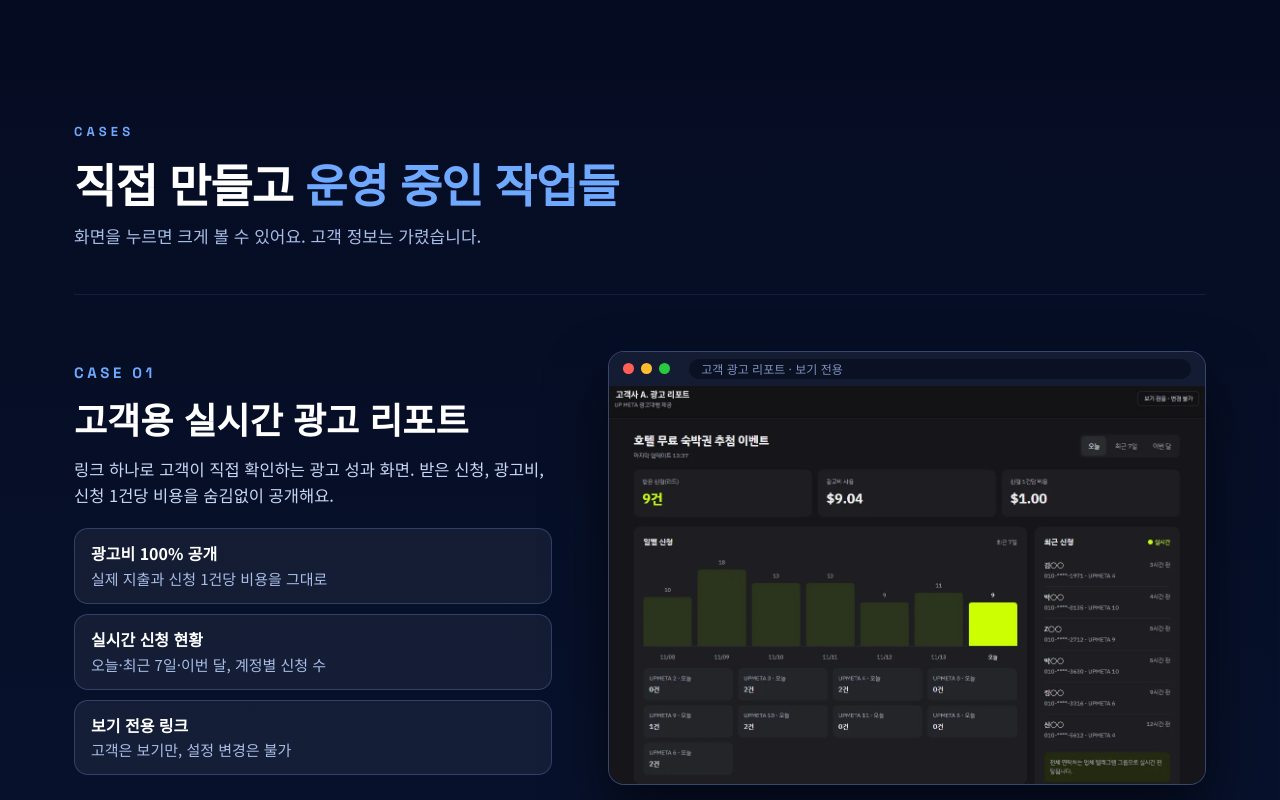
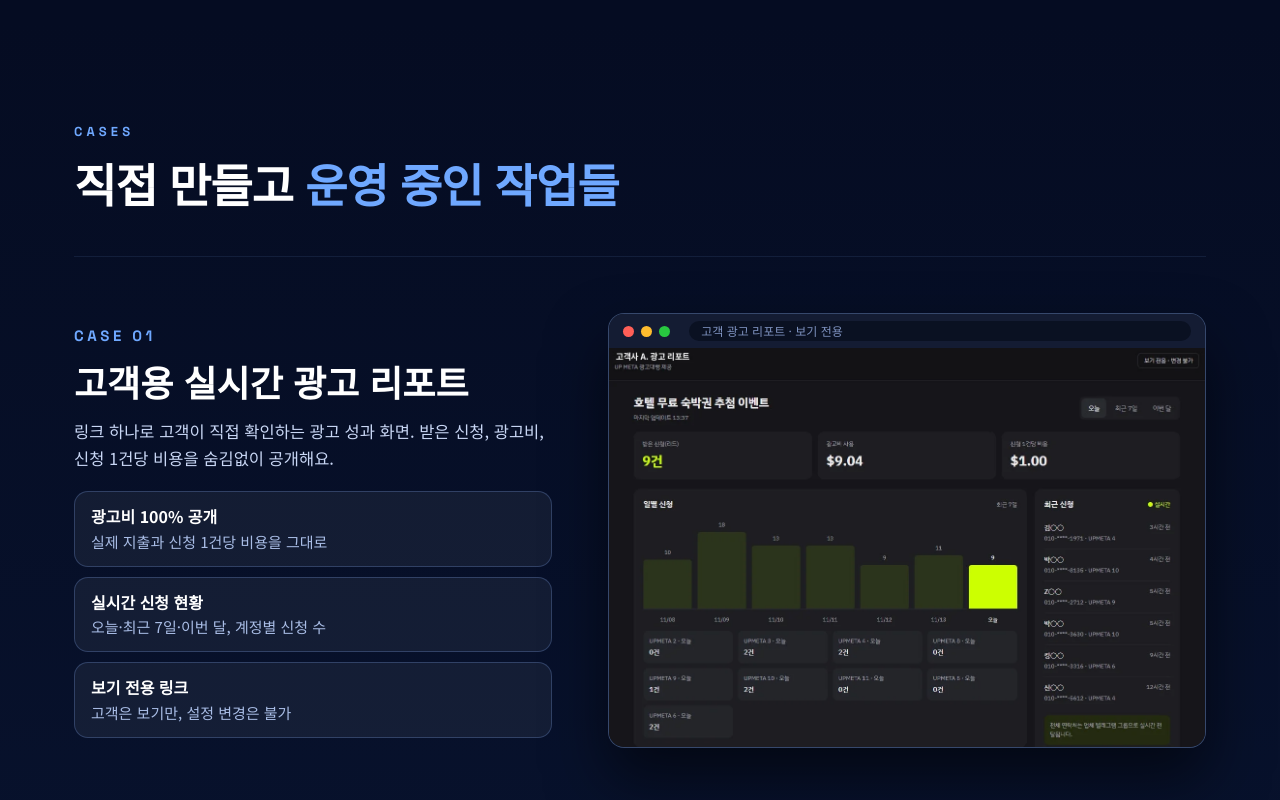
Before and after one commit to Shop-on-88/upmeta, a plain HTML site: page site/portfolio/index.html in a window 1280 px wide. Shown: the part 1780-2580 px from the top of the page. Drawn offline with Linux system fonts and the light colour scheme.

Commit message:
포트폴리오: 사례 안내 문구 삭제, 한글 단어 단위 줄바꿈
Co-Authored-By: Claude Opus 5.5 <noreply@anthropic.com>
Claude-Session: https://claude.ai/code/session_01TaoNa4FRdDnms2PMqD2wRR

```diff
--- a/site/portfolio/index.html
+++ b/site/portfolio/index.html
@@ -19,7 +19,7 @@
     --en:"Space Grotesk","Noto Sans KR",sans-serif;
   }
   *{box-sizing:border-box} html{scroll-behavior:smooth}
-  body{margin:0;background:var(--bg);color:var(--ink);font-family:"Noto Sans KR","Apple SD Gothic Neo","Malgun Gothic",sans-serif;line-height:1.6;-webkit-font-smoothing:antialiased;overflow-x:hidden}
+  body{margin:0;background:var(--bg);color:var(--ink);font-family:"Noto Sans KR","Apple SD Gothic Neo","Malgun Gothic",sans-serif;line-height:1.6;-webkit-font-smoothing:antialiased;overflow-x:hidden;word-break:keep-all}
   a{color:inherit;text-decoration:none} img{max-width:100%;display:block}
   .wrap{max-width:1180px;margin:0 auto;padding:0 24px}
 
@@ -174,7 +174,7 @@
 
 <section id="cases" class="cases">
   <div class="wrap">
-    <div class="sec-head reveal"><div class="eyebrow">CASES</div><h2>직접 만들고 <span class="sky">운영 중인 작업들</span></h2><p>화면을 누르면 크게 볼 수 있어요. 고객 정보는 가렸습니다.</p></div>
+    <div class="sec-head reveal"><div class="eyebrow">CASES</div><h2>직접 만들고 <span class="sky">운영 중인 작업들</span></h2></div>
 
     <div class="case reveal">
       <div class="txt"><div class="no">CASE 01</div><h3>고객용 실시간 광고 리포트</h3>
```
